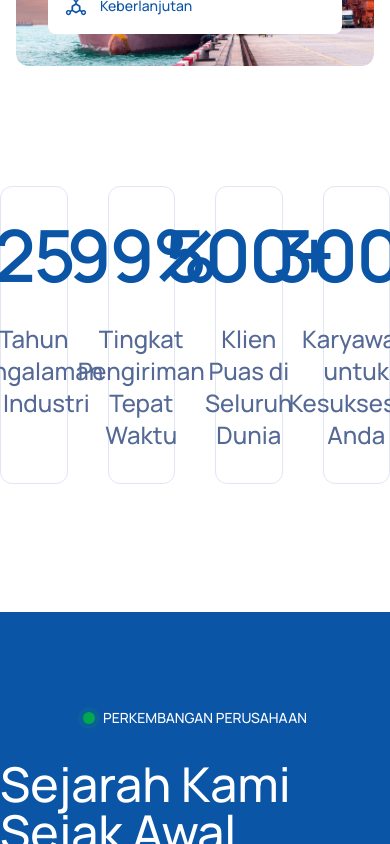
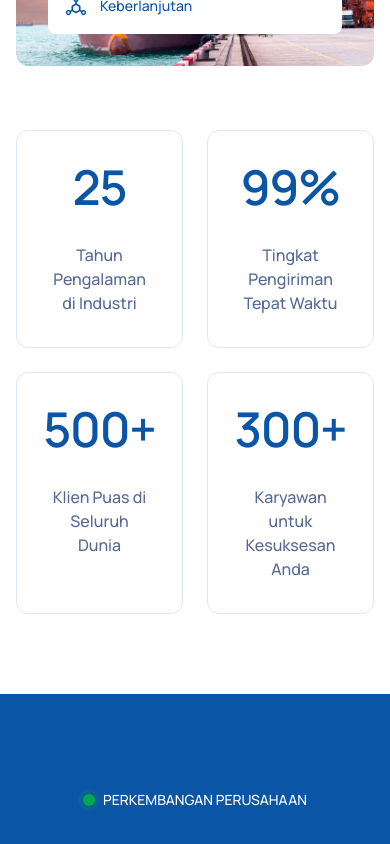
Before and after one commit to ciptacodeteam/shaga, a Next.js app: page /en/about-us in a window 390 px wide. Shown: the part 1156-2000 px from the top of the page. Built offline with nearby package versions, Linux system fonts and the light colour scheme.

Commit message:
fix: update padding and layout for improved responsiveness and consistency across sections

```diff
--- a/components/CTAButton.tsx
+++ b/components/CTAButton.tsx
@@ -20,7 +20,7 @@ type Props = {
 const CTAButton = ({ url, text, size, variant, onClick, className }: Props) => {
   const sizes = {
     sm: 'p-1 md:px-2 md:py-1.5 text-sm',
-    md: 'p-2 text-xs sm:text-sm md:text-base',
+    md: 'p-2 text-sm  md:text-base',
     lg: 'p-2 md:px-3.5 md:py-2.5 text-base md:text-lg',
   };
 
--- a/section/beranda/HeroSection.tsx
+++ b/section/beranda/HeroSection.tsx
@@ -32,7 +32,7 @@ export default function HeroSection() {
 
           {/* Tombol CTA */}
           <div className='flex flex-col lg:flex-row lg:justify-between gap-4 lg:items-end'>
-            <div className='flex gap-3 sm:gap-6'>
+            <div className='flex gap-3 sm:gap-6 mt-4 md:mt-0'>
               <div>
                 <CTAButton text='Konsultasi Gratis' size='md' />
               </div>
@@ -46,7 +46,7 @@ export default function HeroSection() {
               </div>
             </div>
 
-            <div className='bg-white rounded-lg py-4 px-5 flex items-center gap-4 w-full sm:w-[400px] h-auto mt-10 lg:mt-0'>
+            <div className='bg-white rounded-lg py-4 px-5 flex items-center gap-4 w-full sm:w-[400px] h-auto mt-8 lg:mt-0'>
               <div className='md:w-1/2 w-2/3'>
                 <div className='mb-4'>
                   <p className='text-primary font-semibold font-manrope text-sm md:text-base'>
--- a/section/tentangkami/CallToAction.tsx
+++ b/section/tentangkami/CallToAction.tsx
@@ -6,38 +6,42 @@ import sea from '@/public/img/sea.webp';
 export default function CtaSection() {
   return (
     <>
-      <div className='max-w-7xl mx-auto mb-16'>
-        <div className='bg-primary p-12 rounded-xl'>
-          <div className='flex gap-12'>
-            <div className='w-2/5 relative'>
-              <div className='h-full w-full relative'>
+      <div className='max-w-7xl mx-auto mb-16 px-4 sm:px-6'>
+        <div className='bg-primary p-6 sm:p-12 rounded-xl'>
+          <div className='flex flex-col md:flex-row gap-6 md:gap-12 items-center'>
+            {/* Image: on small screens it sits on top, use a fixed aspect container for Image fill */}
+            <div className='w-full md:w-2/5'>
+              <div className='relative w-full aspect-video md:w-full md:h-[300px] rounded-lg overflow-hidden'>
                 <Image
                   src={sea}
-                  alt=''
+                  alt='Sea background'
                   fill
-                  className='object-cover rounded-xl'
-                  style={{ position: 'absolute' }}
+                  className='object-cover'
+                  sizes='(max-width: 768px) 100vw, 40vw'
                 />
               </div>
             </div>
 
-            <div className='w-3/5 flex flex-col justify-center'>
-              <div className='mb-8'>
-                <p className='font-manrope text-5xl leading-tight font-medium text-white capitalize'>
+            <div className='w-full md:w-3/5 flex flex-col justify-center md:text-left'>
+              <div className='mb-6'>
+                <p className='font-manrope text-2xl sm:text-3xl lg:text-5xl leading-tight font-medium text-white capitalize'>
                   Percayakan kargo Anda kepada tim kami
                 </p>
               </div>
 
               <div>
-                <p className='font-manrope text-white mb-10'>
+                <p className='font-manrope text-white mb-6 sm:mb-10 text-sm sm:text-base'>
                   Tim berpengalaman kami memastikan kago Anda ditangani dengan
                   sangat hati-hati, menghadirkan pengiriman yang aman dan tepat
                   waktu di setiap tahap prosesnya.
                 </p>
               </div>
 
-              <div>
-                <CTAButton text='Konsultasi Gratis' />
+              <div className='mt-4 md:mt-0'>
+                <div className='w-full md:w-auto'>
+                  {/* Make CTA full width on mobile */}
+                  <CTAButton text='Konsultasi Gratis' />
+                </div>
               </div>
             </div>
           </div>
--- a/section/tentangkami/NumberSection.tsx
+++ b/section/tentangkami/NumberSection.tsx
@@ -2,38 +2,54 @@ export default function NumberSection() {
   return (
     <>
       <section>
-            <div className="max-w-7xl mx-auto mb-32">
-                <div className="grid grid-cols-4 gap-10">
-                    <div className="border border-[#E0E6F3] p-8 rounded-xl">
-                        <div className="flex flex-col items-center justify-center">
-                            <h1 className="font-manrope text-primary text-7xl font-semibold tracking-tight">25</h1>
-                            <p className="font-manrope text-[#556996] text-2xl font-medium mt-8 text-center">Tahun Pengalaman di Industri</p>
+        <div className='max-w-7xl mx-auto mb-20 md:mb-32'>
+          <div className='grid grid-cols-2 md:grid-cols-4 gap-6 lg:gap-10 px-4 md:px-0'>
+            <div className='border border-[#E0E6F3] p-8 rounded-xl'>
+              <div className='flex flex-col items-center justify-center'>
+                <h1 className='font-manrope text-primary  text-5xl md:text-6xl xl:text-7xl font-semibold tracking-tight'>
+                  25
+                </h1>
+                <p className='font-manrope text-[#556996] text-base md:text-lg lg:text-2xl font-medium mt-8 text-center'>
+                  Tahun Pengalaman di Industri
+                </p>
               </div>
             </div>
 
-                    <div className="border border-[#E0E6F3] p-8 rounded-xl">
-                        <div className="flex flex-col items-center justify-center">
-                            <h1 className="font-manrope text-primary text-7xl font-semibold tracking-tight">99<span>%</span></h1>
-                            <p className="font-manrope text-[#556996] text-2xl font-medium mt-8 text-center">Tingkat Pengiriman Tepat Waktu</p>
+            <div className='border border-[#E0E6F3] p-8 rounded-xl'>
+              <div className='flex flex-col items-center justify-center'>
+                <h1 className='font-manrope text-primary text-5xl md:text-6xl xl:text-7xl font-semibold tracking-tight'>
+                  99<span>%</span>
+                </h1>
+                <p className='font-manrope text-[#556996] text-base md:text-lg lg:text-2xl font-medium mt-8 text-center'>
+                  Tingkat Pengiriman Tepat Waktu
+                </p>
               </div>
             </div>
 
-                    <div className="border border-[#E0E6F3] p-8 rounded-xl">
-                        <div className="flex flex-col items-center justify-center">
-                            <h1 className="font-manrope text-primary text-7xl font-semibold tracking-tight">500<span>+</span></h1>
-                            <p className="font-manrope text-[#556996] text-2xl font-medium mt-8 text-center">Klien Puas di Seluruh Dunia</p>
+            <div className='border border-[#E0E6F3] p-8 rounded-xl'>
+              <div className='flex flex-col items-center justify-center'>
+                <h1 className='font-manrope text-primary  text-5xl md:text-6xl xl:text-7xl font-semibold tracking-tight'>
+                  500<span>+</span>
+                </h1>
+                <p className='font-manrope text-[#556996] text-base md:text-lg lg:text-2xl font-medium mt-8 text-center'>
+                  Klien Puas di Seluruh Dunia
+                </p>
               </div>
             </div>
 
-                    <div className="border border-[#E0E6F3] p-8 rounded-xl">
-                        <div className="flex flex-col items-center justify-center">
-                            <h1 className="font-manrope text-primary text-7xl font-semibold tracking-tight">300<span>+</span></h1>
-                            <p className="font-manrope text-[#556996] text-2xl font-medium mt-8 text-center">Karyawan untuk Kesuksesan Anda</p>
+            <div className='border border-[#E0E6F3] p-8 rounded-xl'>
+              <div className='flex flex-col items-center justify-center'>
+                <h1 className='font-manrope text-primary  text-5xl md:text-6xl xl:text-7xl font-semibold tracking-tight'>
+                  300<span>+</span>
+                </h1>
+                <p className='font-manrope text-[#556996] text-base md:text-lg lg:text-2xl font-medium mt-8 text-center'>
+                  Karyawan untuk Kesuksesan Anda
+                </p>
               </div>
             </div>
           </div>
         </div>
       </section>
     </>
-    )
+  );
 }
--- a/section/tentangkami/WhoAreWe.tsx
+++ b/section/tentangkami/WhoAreWe.tsx
@@ -10,7 +10,7 @@ import { AiOutlineDeploymentUnit } from 'react-icons/ai';
 export default function WhoAreWeSection() {
   return (
     <>
-      <section className='relative mb-30'>
+      <section className='relative mb-16 md:mb-30'>
         <div className='max-w-7xl mx-auto px-4'>
           <div className='flex flex-col md:flex-row gap-8 md:gap-16 items-start'>
             <div className='w-full md:w-3/5 flex flex-col justify-center'>
```
Also changed, not shown: section/tentangkami/Galery.tsx (+24 -21 lines), section/tentangkami/Milestone.tsx (+37 -29 lines). Lines whose indentation alone changed are shown as unchanged.
